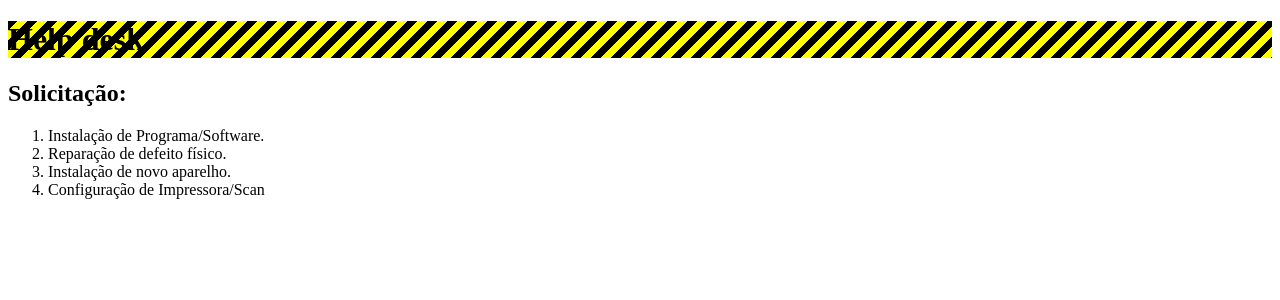
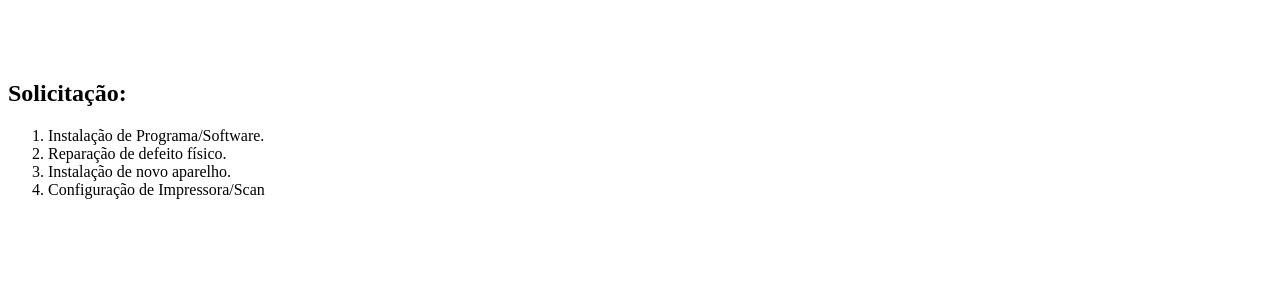
Before and after one commit to Dev-Habacuque/ProjetoCEAAT, a PHP site: page /main.html in a window 1280 px wide. Shown: the top 300 px of the page. Run offline with PHP 8.4, Linux system fonts and the light colour scheme.

Commit message:
alpha 1.1

```diff
--- a/main.css
+++ b/main.css
@@ -1,3 +1,7 @@
-.container{
-    background-image: url(".PROJETOCEAAT/assets/header_block.png");
+.head{
+    background-image: (".PROJETOCEAAT/assets/header_block.png");
 }
+
+#titulo{
+    color: white;
+}
--- a/main.html
+++ b/main.html
@@ -1,18 +1,18 @@
 <!DOCTYPE html>
-<html lang="en">
+<html lang="pt-BR">
 
 <head>
     <meta charset="UTF-8">
     <meta http-equiv="X-UA-Compatible" content="IE=edge">
     <meta name="viewport" content="width='device-width', initial-scale=1.0">
-    <link href="stylesheet" rel="main.css">
+    <link rel="stylesheet" href="main.css">
     <title>Document</title>
 </head>
 
 <body>
     <div class="container">
-        <div class="head" style="background-image: url('assets/header_block.png');">
-            <h1>Help desk</h1>
+        <div class="head">
+            <h1 id="titulo">Help desk</h1>
             <header>
 
             </header>
```
